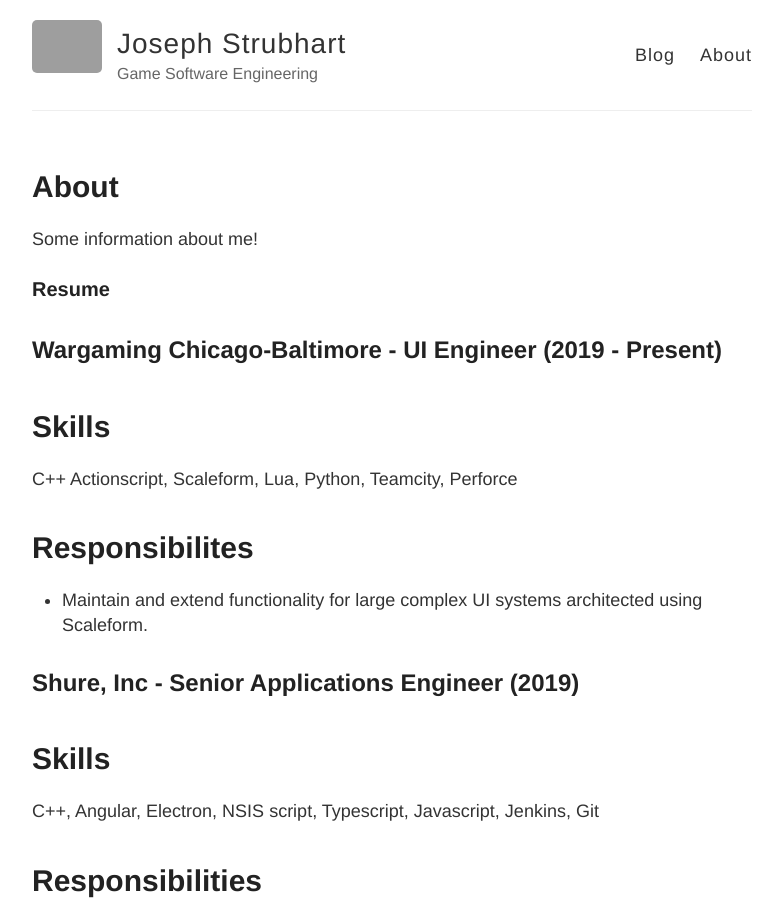
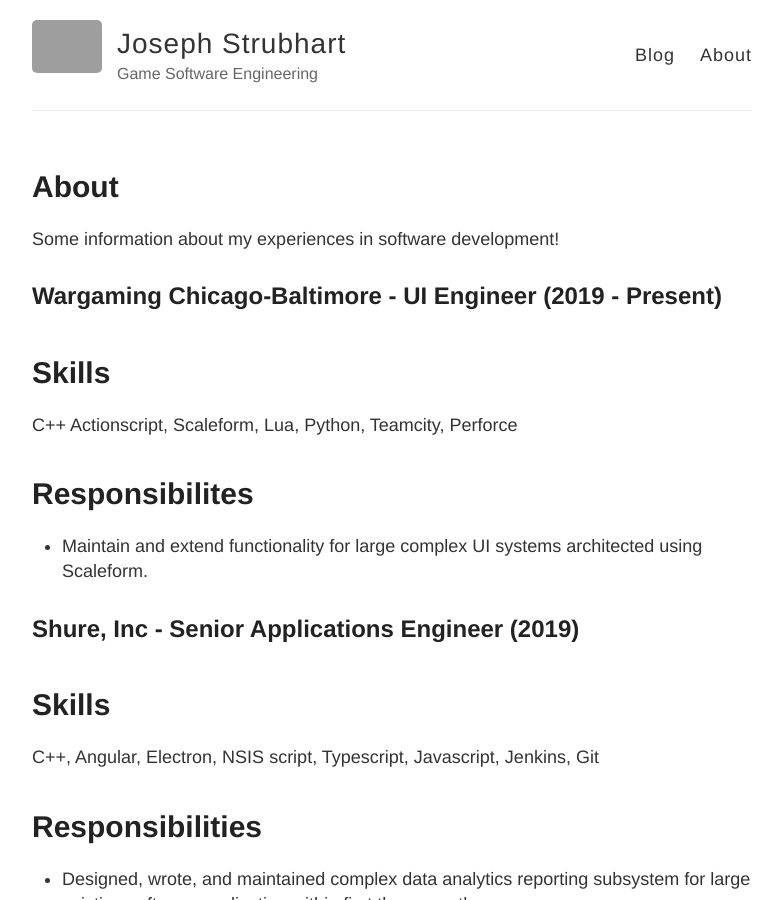
Before and after one commit to jstrub3/jstrub3.github.io, a Jekyll site: the page built from about.md, in a window 1280 px wide and 900 px high. Shown: the whole window, without its empty margins (248-1030 px from the left). Built offline with Jekyll 4.4.1, drawn with Linux system fonts in a browser that asks for light colours; grey boxes are pictures that could not be loaded.

Commit message:
Update about.md

```diff
--- a/about.md
+++ b/about.md
@@ -4,9 +4,7 @@
 permalink: /about/
 ---
 
-Some information about me!
-
-### Resume
+Some information about my experiences in software development!
 
 ## Wargaming Chicago-Baltimore - UI Engineer (2019 - Present)
 # Skills
```
